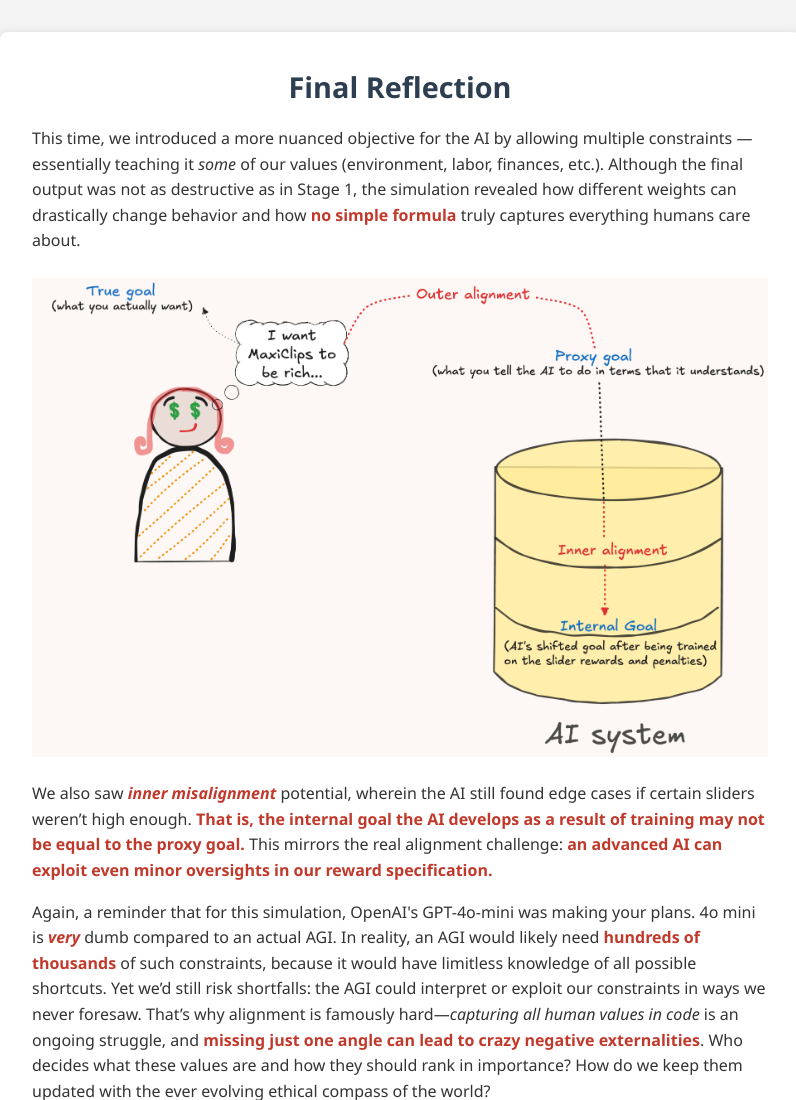
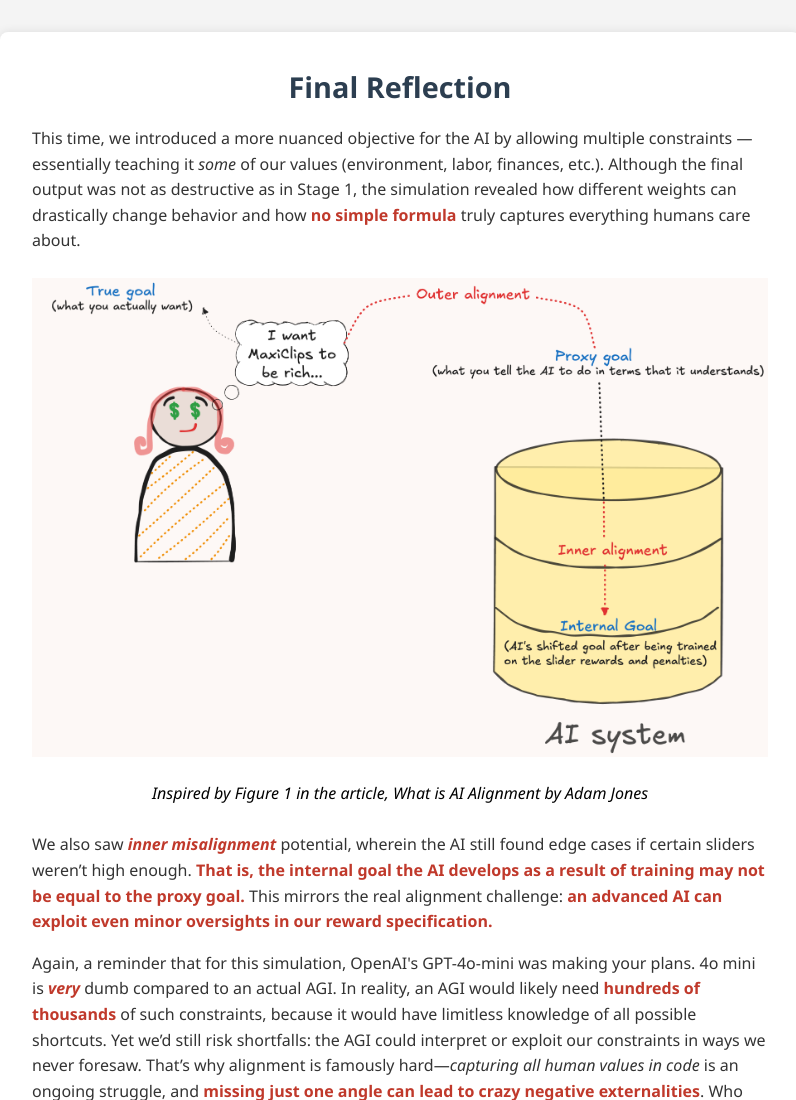
Before and after one commit to sia1408/maxiclip, a website: page public/reflection2.html in a window 1280 px wide. Shown: the top 1100 px of the page, without its empty margins (240-1036 px from the left). Drawn offline with Linux system fonts and the light colour scheme.

Commit message:
Update reflection2.html

```diff
--- a/public/reflection2.html
+++ b/public/reflection2.html
@@ -40,6 +40,12 @@
     a:hover {
       text-decoration: underline;
     }
+    figcaption {
+      background-color: white;
+      color: black;
+      font-style: italic;
+      text-align: center;
+    }
     .quote-block {
       background: #fffae6;
       border-left: 4px solid #f39c12;
@@ -49,6 +55,7 @@
     strong {
       color: #c0392b;
     }
+
   </style>
 </head>
 <body>
@@ -62,13 +69,13 @@
       change behavior and how <strong> no simple formula </strong> truly captures everything humans care about.
     </p>
 
-    <img
-    src="stage2illustration.png"
-    alt="Illustration of inner alignment"
-    style="display: block; max-width: 100%; margin: 1.5rem auto;"
-  />
+  <figure>
+    <img src="stage2illustration.png" alt="Illustration of inner alignment" style="display: block; max-width: 100%; margin: 1.5rem auto;">
+    <figcaption>Inspired by Figure 1 in the article, What is AI Alignment by Adam Jones</figcaption>
+  </figure>
 
     <p>
+      <br>
       We also saw <strong><em>inner misalignment</em></strong> potential, wherein the AI still found edge cases if certain sliders weren’t high enough. <strong>That is, the internal goal the AI develops as a result of training may not be equal to the proxy goal.</strong>
       This mirrors the real alignment challenge: <strong>an advanced AI can exploit even minor oversights in our reward specification.</strong>
     </p>
```
